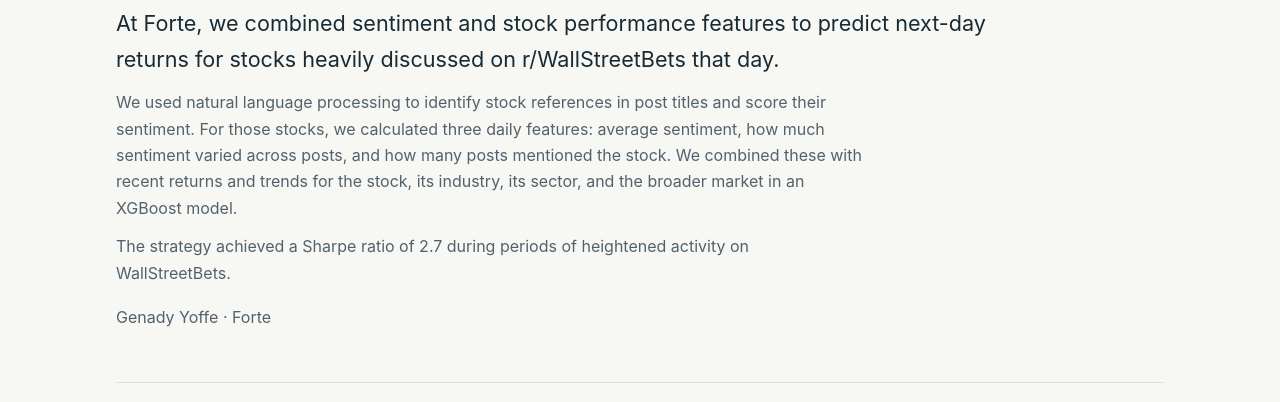
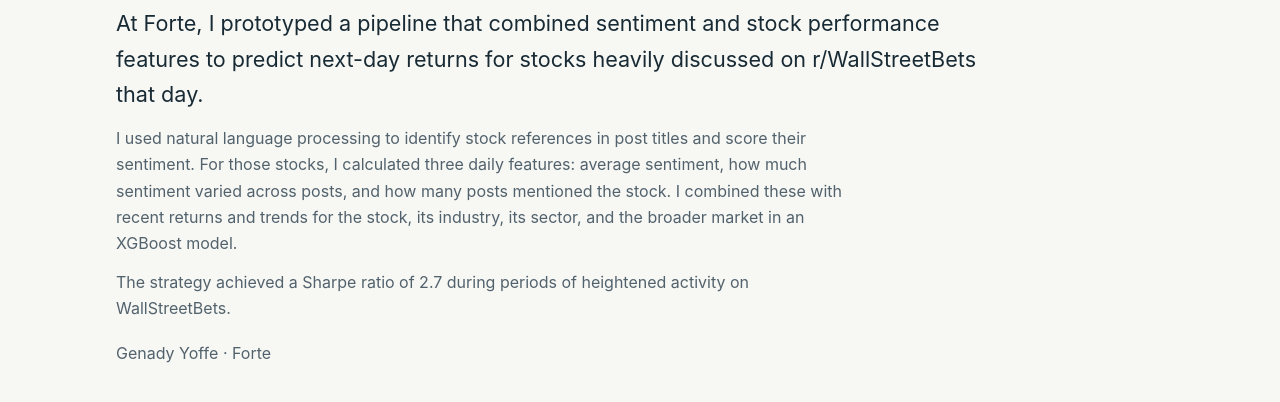
Before and after one commit to gene-yoffe/gene-yoffe.github.io, a plain HTML site: page projects/sentiment-trading/index.html in a window 1280 px wide. Shown: the part 398-800 px from the top of the page. Drawn offline with Linux system fonts and the light colour scheme.

Commit message:
Describe sentiment trading prototype in first person

```diff
--- a/projects/sentiment-trading/index.html
+++ b/projects/sentiment-trading/index.html
@@ -4,7 +4,7 @@
   <meta charset="utf-8">
   <meta name="viewport" content="width=device-width, initial-scale=1">
   <meta name="theme-color" content="#f7f7f4">
-  <meta name="description" content="A Forte project that predicted next-day returns for stocks heavily discussed on r/WallStreetBets that day.">
+  <meta name="description" content="Genady Yoffe’s prototype for predicting next-day returns for stocks heavily discussed on r/WallStreetBets that day.">
   <link rel="canonical" href="https://gene-yoffe.github.io/projects/sentiment-trading/">
   <title>Sentiment-Based Trading Strategy | Gene Yoffe</title>
   <style>
@@ -69,8 +69,8 @@
       <header class="hero">
         <p class="category">Data Science &amp; AI</p>
         <h1>Sentiment-Based Trading Strategy</h1>
-        <p class="lead">At Forte, we combined sentiment and stock performance features to predict next-day returns for stocks heavily discussed on r/WallStreetBets that day.</p>
-        <p class="summary">We used natural language processing to identify stock references in post titles and score their sentiment. For those stocks, we calculated three daily features: average sentiment, how much sentiment varied across posts, and how many posts mentioned the stock. We combined these with recent returns and trends for the stock, its industry, its sector, and the broader market in an XGBoost model.</p>
+        <p class="lead">At Forte, I prototyped a pipeline that combined sentiment and stock performance features to predict next-day returns for stocks heavily discussed on r/WallStreetBets that day.</p>
+        <p class="summary">I used natural language processing to identify stock references in post titles and score their sentiment. For those stocks, I calculated three daily features: average sentiment, how much sentiment varied across posts, and how many posts mentioned the stock. I combined these with recent returns and trends for the stock, its industry, its sector, and the broader market in an XGBoost model.</p>
         <p class="summary">The strategy achieved a Sharpe ratio of 2.7 during periods of heightened activity on WallStreetBets.</p>
         <p class="credit">Genady Yoffe · Forte</p>
       </header>
```
